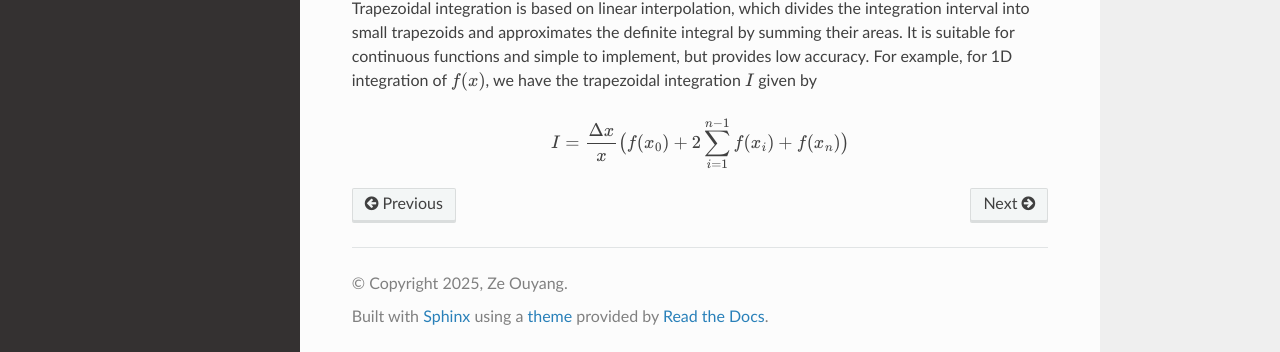
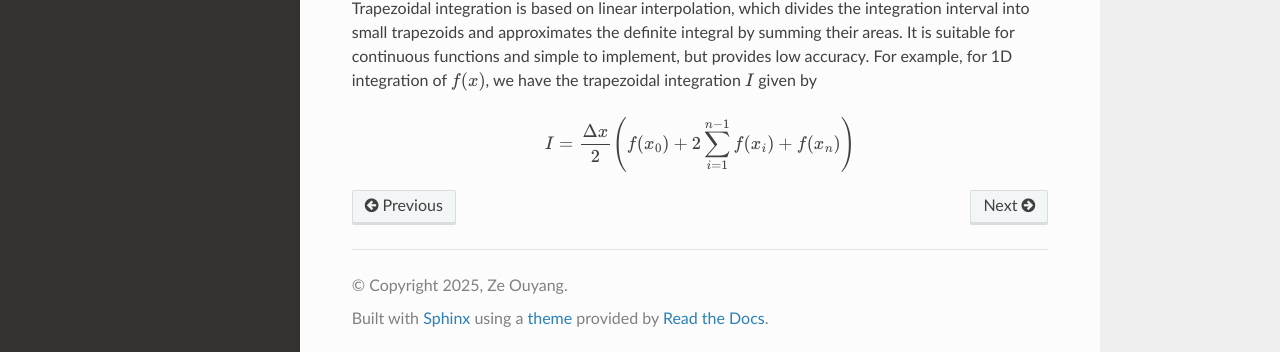
Before and after one commit to ze-ouyang/cupyint_doc, a Sphinx documentation site: the page built from docs/source/tutorial.rst, in a window 1280 px wide and 1110 px high. Shown: the part 755-1107 px from the top of the window. Built offline with Sphinx 7.4.7 and the Read the Docs theme 3.1.0, drawn with Linux system fonts in a browser that asks for light colours.

Commit message:
Update tutorial.rst

```diff
--- a/docs/source/tutorial.rst
+++ b/docs/source/tutorial.rst
@@ -28,4 +28,5 @@ Trapezoidal integration
 Trapezoidal integration is based on linear interpolation, which divides the integration interval into small trapezoids and approximates the definite integral by summing their areas. It is suitable for continuous functions and simple to implement, but provides low accuracy. For example, for 1D integration of :math:`f(x)`, we have the trapezoidal integration :math:`I` given by
 
 .. math::
-   I=\frac{\Delta x}{x} \big(f(x_0)+2\sum_{i=1}^{n-1}f(x_i)+f(x_n) \big)
+
+   I = \frac{\Delta x}{2} \left( f(x_0) + 2\sum_{i=1}^{n-1} f(x_i) + f(x_n) \right)
```
